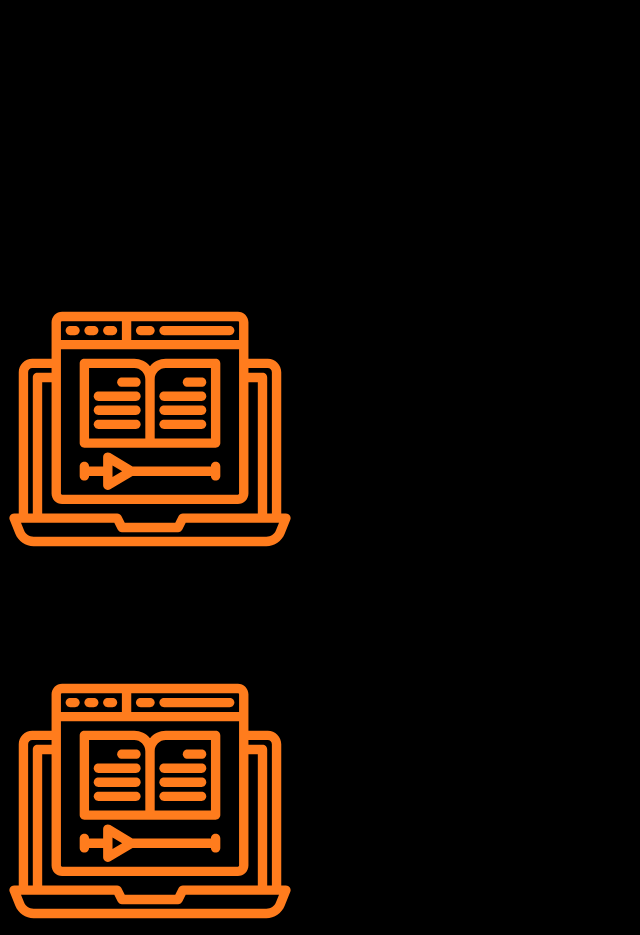
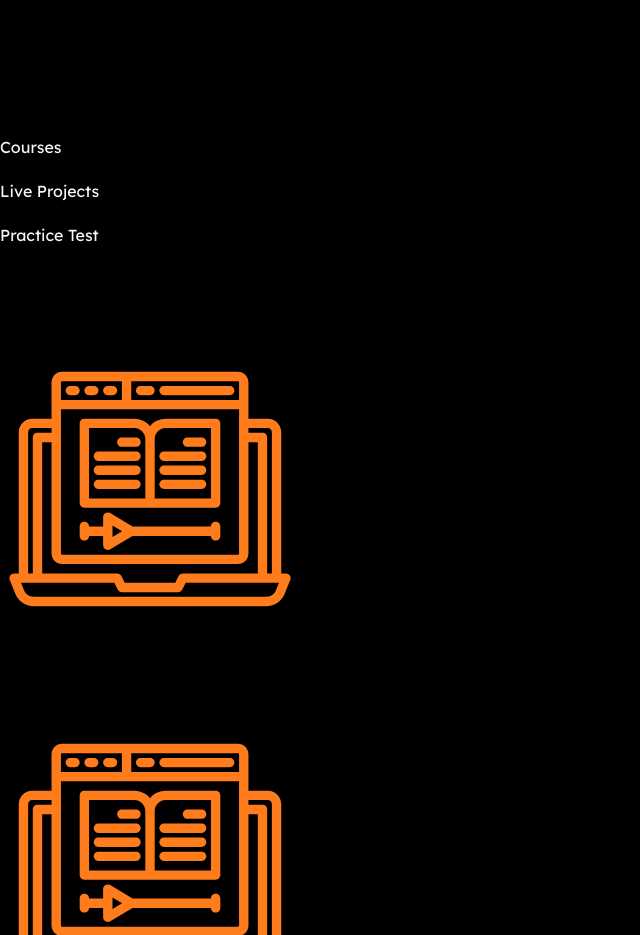
Before and after one commit to Techcurators-fsdteam/TCx-frontend, a React (Vite) app: page /learn in a window 1280 px wide. Shown: the part 800-1735 px from the top of the page, without its empty margins (0-640 px from the left). Built offline with nearby package versions, Linux system fonts and the light colour scheme; no server answers.

Commit message:
chores: Design Updates

```diff
--- a/package.json
+++ b/package.json
@@ -15,6 +15,7 @@
     "aos": "^2.3.4",
     "axios": "^1.7.2",
     "framer-motion": "^11.2.11",
+    "gsap": "^3.12.5",
     "jspdf": "^2.5.1",
     "react": "^18.2.0",
     "react-components": "^0.5.1",
--- a/src/components/Learn.jsx
+++ b/src/components/Learn.jsx
@@ -166,8 +166,8 @@ function Learn() {
 
       <div className="flex justify-center w-full">
         <div className="w-[90%] mt-4 sm:mt-8 md:mt-10 text-white">
-          <ul className="flex flex-col sm:flex-row justify-evenly items-center font-semibold text-base sm:text-lg md:text-xl">
-            <li className="py-2 sm:py-0 sm:px-4 hover:text-[#FF7C1D] transition-colors duration-300 cursor-pointer">
+          <ul className="flex flex-col sm:flex-row justify-evenly items-center font-semibold text-base sm:text-lg md:text-2xl">
+            <li className="py-4 learnNav sm:py-0 sm:px-4 md:px-0 hover:text-[#FF7C1D]  transition-colors duration-300 cursor-pointer">
               <Link
                 to="coursesSection"
                 smooth={true}
@@ -178,7 +178,7 @@ function Learn() {
               </Link>
             </li>
 
-            <li className="py-2 sm:py-0 sm:px-4 hover:text-[#FF7C1D] transition-colors duration-300 cursor-pointer">
+            <li className="py-4 learnNav sm:py-0 sm:px-4 md:px-0 hover:text-[#FF7C1D]  transition-colors duration-300 cursor-pointer">
               <Link
                 to="projectsSection"
                 smooth={true}
@@ -189,7 +189,7 @@ function Learn() {
               </Link>
             </li>
 
-            <li className="py-2 sm:py-0 sm:px-4 hover:text-[#FF7C1D] transition-colors duration-300 cursor-pointer">
+            <li className="py-6 learnNav sm:py-0 sm:px-4 md:px-0 hover:text-[#FF7C1D]  transition-colors duration-300 cursor-pointer">
               <Link to="testsSection" smooth={true} duration={500} offset={-50}>
                 Practice Test
               </Link>
--- a/src/components/Navbar.jsx
+++ b/src/components/Navbar.jsx
@@ -71,7 +71,7 @@ function Navbar() {
 
   return (
     <nav
-      className={`fixed top-0 left-0 w-[100vw] flex items-center justify-between md:h-16 h-fit bg-black px-2 md:px-4 z-50 transition duration-300 ${
+      className={`fixed top-0 left-0 w-[100vw] flex items-center justify-between md:h-16 h-fit bg-black px-2 md:px-8 z-50 transition duration-300 ${
         isScrolled ? "bg-opacity-70 backdrop-blur-md" : ""
       }`}
     >
--- a/src/components/Profile.jsx
+++ b/src/components/Profile.jsx
@@ -4,11 +4,13 @@ import profileBG from "../assets/profileBG.webm"
 import { RxCross2 as Cross } from "react-icons/rx";
 import { RiDeleteBin6Line as DeleteIcon } from "react-icons/ri";
 import { CiPhone } from "react-icons/ci";
+import { useRef } from "react";
 // import { FaCloudDownloadAlt } from "react-icons/fa";
 import { IoCloudDownload as FaCloudDownloadAlt } from "react-icons/io5";
 import { IoLocationOutline } from "react-icons/io5";
 import { MdOutlineMailOutline } from "react-icons/md";
 import { Link } from "react-router-dom";
+import gsap from "gsap";
 import cert1 from "../assets/cert1.svg";
 import cert2 from "../assets/cert2.svg";
 import certificate from "../assets/certificate.svg";
@@ -28,7 +30,7 @@ import AddSkill from "./AddSkills";
 
 function Profile() {
   const { user, fetchUserDetails } = useUser();
-
+  const starRef = useRef();
   const [isEducationModalOpen, setEducationModalOpen] = useState(false);
   const [isWorkModalOpen, setWorkModalOpen] = useState(false);
   const [isLinkModalOpen, setLinkModalOpen] = useState(false);
@@ -40,17 +42,53 @@ function Profile() {
     fetchUserDetails();
   }, []);
 
+  useEffect(() => {
+    if (starRef.current) {  // Ensure that starRef.current is not undefined
+      for (let i = 0; i < 50; i++) {
+        const x = Math.random() * window.innerWidth;
+        const y = Math.random() * window.innerHeight;
+        const duration = 0.5 + Math.random() * 1.5;
+        const delay = Math.random() * 2;
+
+        const star = document.createElement("div");
+        star.style.position = 'absolute';
+        star.style.left = `${x}px`;
+        star.style.top = `${y}px`;
+        star.style.width = '2px';
+        star.style.height = '2px';
+        star.style.background = 'white';
+        star.style.borderRadius = '50%';
+
+        starRef.current.appendChild(star);  // Appending child to the ref's current DOM node
+
+        gsap.fromTo(star, {
+          opacity: 0
+        }, {
+          opacity: 1,
+          repeat: -1,
+          yoyo: true,
+          duration: duration,
+          delay: delay,
+          ease: 'power1.inOut'
+        });
+      }
+    }
+  }, [starRef.current]);
+
   if (!user) {
     return <p>Loading...</p>;
   }
 
+
+
+
   return (
     <>
-      <div className="video-background">
+      {/* <div className="video-background">
         <video autoPlay muted loop playsInline className="video-tag" src={profileBG} />
 
-      </div>
-      <div className="flex justify-center text-center py-8">
+      </div> */}
+      <div ref={starRef}  className="starry-background flex justify-center text-center py-8">
         <div className="flex flex-wrap w-[90%] md:w-[80%] lg:w-[70%] z-10 xl:w-[70%] gap-4">
           {/* Left Profile Box */}
           <div className="w-full md:w-[45%] lg:w-[30%] mt-6 flex flex-col gap-4">
--- a/src/index.css
+++ b/src/index.css
@@ -2,11 +2,61 @@
 @tailwind base;
 @tailwind components;
 @tailwind utilities;
-:root{
+
+:root {
   background-color: black;
   font-family: "Lexend", sans-serif;
   cursor: auto;
 }
+
+body::-webkit-scrollbar{
+  width: 12px;
+}
+body::-webkit-scrollbar-track{
+  background: transparent;
+    border-radius: 10px;
+}
+body::-webkit-scrollbar-thumb {
+  background-color: #555;
+  border-radius: 10px;
+  border: 3px solid #2a2a2a;
+}
+
+.learnNav {
+  border: none;
+  position: relative;
+  color: #f8f8f8;
+  cursor: pointer;
+  padding-bottom: 20px;
+  /* font-size: 2rem; */
+}
+
+.learnNav:hover {
+  border: none !important;
+}
+
+.learnNav:hover {
+  border-bottom: 5px solid #FF7C1D;
+}
+
+.learnNav::after {
+  content: '';
+  position: absolute;
+  width: 0px;
+  height: 5px;
+  left: 0;
+  bottom: -10%;
+  background-color: #FF7C1D;
+
+  transition: all ease-in-out .2s;
+}
+
+.learnNav:hover::after {
+  width: 100%;
+  left: 0;
+  bottom: -10%;
+}
+
 .tooltip {
   position: absolute;
   background-color: #000;
@@ -26,9 +76,11 @@
 .glowing-border:focus {
   box-shadow: 0 0 2px #f97316, 0 0 4px #f97316, 0 0 6px #f97316;
 }
+
 html {
   scroll-behavior: smooth;
 }
+
 /* CSS for the Glare Animation */
 .glare-effect {
   position: relative;
@@ -52,6 +104,7 @@ html {
   0% {
     transform: translate(-100%, -50%) rotate(45deg);
   }
+
   100% {
     transform: translate(100%, 50%) rotate(45deg);
   }
@@ -60,11 +113,13 @@ html {
 .glare-effect:hover {
   box-shadow: 0 0 15px rgba(214, 255, 60, 0.6);
 }
+
 /* index.css */
 @keyframes neon {
   0% {
     box-shadow: 0 0 5px #39ff14, 0 0 10px #39ff14, 0 0 20px #39ff14, 0 0 40px #39ff14, 0 0 80px #39ff14, 0 0 160px #39ff14;
   }
+
   100% {
     box-shadow: 0 0 15px #39ff14, 0 0 30px #39ff14, 0 0 60px #39ff14, 0 0 80px #39ff14, 0 0 100px #39ff14, 0 0 200px #39ff14;
   }
@@ -78,25 +133,14 @@ html {
 
 
 
- .video-background {
-  position: fixed;
-  top: -4px;
-  right: 0;
-  bottom: 0;
-  left: 0;
+.starry-background {
+  position: relative;
+  width: 100%;
+  height: 100vh;
+  background: black;
   overflow: hidden;
-  z-index: 1;
 }
-.video-background::before {
-  content: ''; /* Necessary to display the pseudo-element */
-  position: absolute;
-  top: 0;
-  left: 0;
-  right: 0;
-  bottom: 0;
-  background-color: rgba(0, 0, 0, 0.7); /* Black with 50% opacity */
-  z-index: 2; /* Ensure this is above the video but below the content if any */
-}
+
 
 /* styles.css */
 /* .orange-dotted-cursor {
@@ -135,8 +179,8 @@ html {
   z-index: 999;
   transform: translate(-50%, -50%);
   transition: transform 0.2s ease-out;
-} */ */
-
+} */
+*/
 /* Green neon effect when hovering over links or buttons
 .cursor-dot.cursor-pointer {
   background-color: #D6FF3C;
@@ -153,6 +197,7 @@ html {
   0% {
     transform: translateX(100%);
   }
+
   100% {
     transform: translateX(0);
   }
@@ -162,6 +207,7 @@ html {
   0% {
     transform: translateY(100%);
   }
+
   100% {
     transform: translateY(0);
   }
@@ -205,7 +251,7 @@ html {
   align-items: center;
 }
 
-.bouncing-loader > div {
+.bouncing-loader>div {
   width: 32px;
   height: 32px;
   margin: 3px 6px;
@@ -223,10 +269,10 @@ html {
   }
 }
 
-.bouncing-loader > div:nth-child(2) {
+.bouncing-loader>div:nth-child(2) {
   animation-delay: 0.2s;
 }
 
-.bouncing-loader > div:nth-child(3) {
+.bouncing-loader>div:nth-child(3) {
   animation-delay: 0.4s;
 }
```
Also changed, not shown: 1 other file (tests, documents, lock files or other folders).
